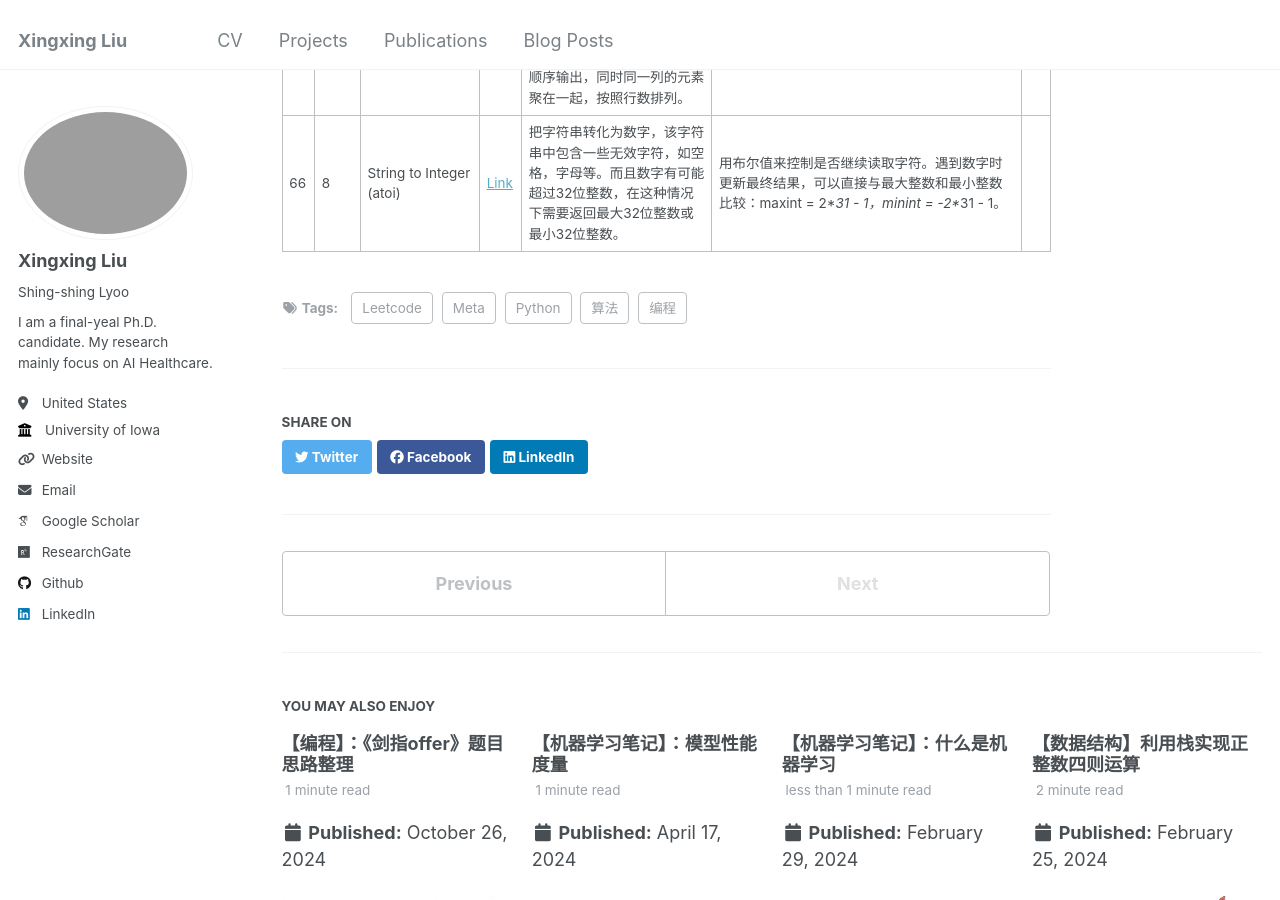
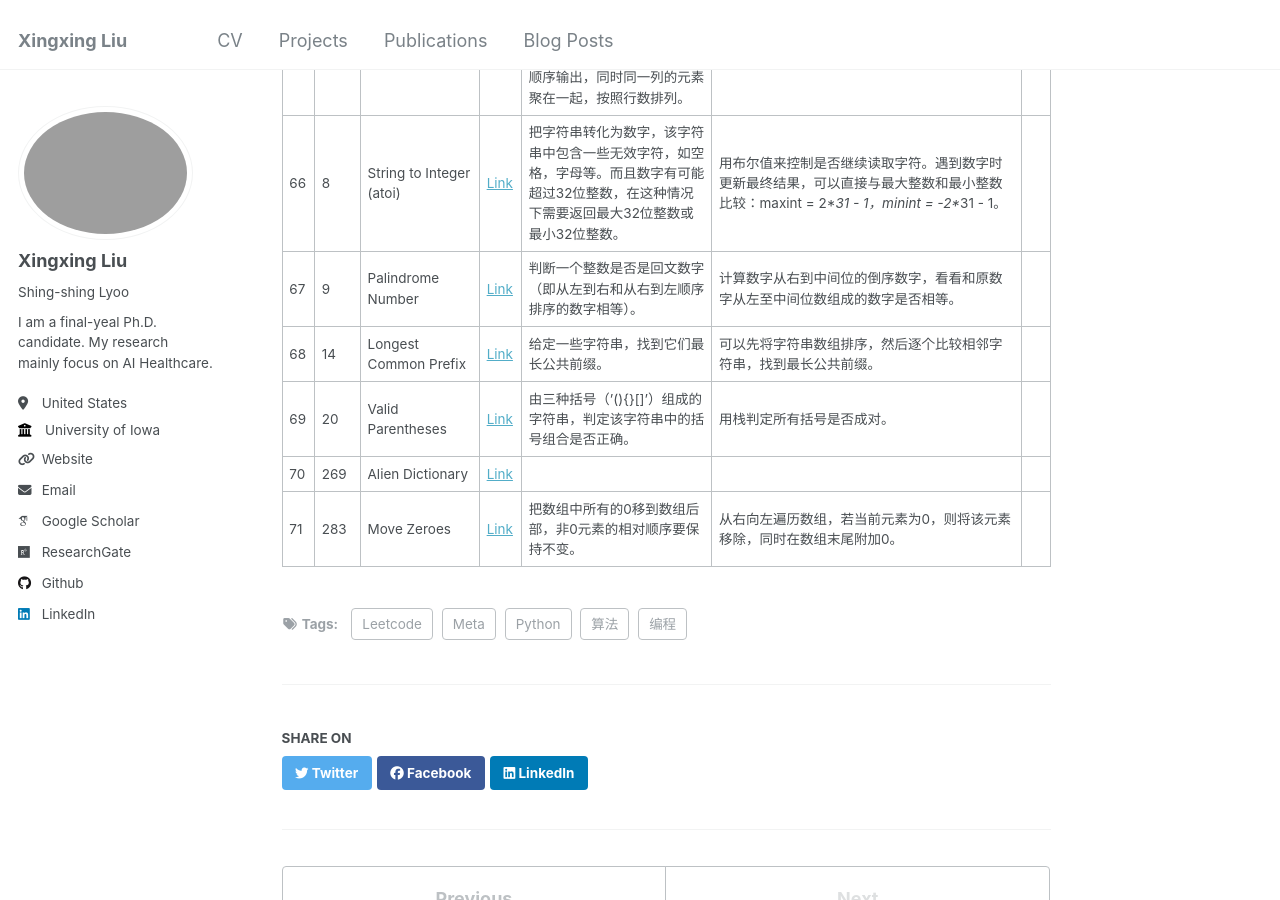
Before and after one commit to xxliu1996/xxliu1996.github.io, a Jekyll site: the page built from _posts/2024-11-10-blog-leetcode-meta.md, in a window 1280 px wide and 900 px high, scrolled down 8185 px. Built offline with Jekyll 4.4.1, drawn with Linux system fonts in a browser that asks for light colours; some web fonts are replaced.

Commit message:
Update blog meta-coding

```diff
--- a/_posts/2024-11-10-blog-leetcode-meta.md
+++ b/_posts/2024-11-10-blog-leetcode-meta.md
@@ -81,3 +81,8 @@ tags:
 |64|647|Palindromic Substrings|[Link](https://leetcode.com/problems/palindromic-substrings/description/)|给定一个字符串，求该字符串有所少个回文子串。|回文字符串的查找需要从其中间向两边扩展寻找。所以遍历字符串每个位置i，分别以left = right = i和left = i, right = i + 1来扩展寻找回文子串。每当得到一个回文子串，count加1。||
 |65|987|Vertical Order Traversal of a Binary Tree|[Link](https://leetcode.com/problems/vertical-order-traversal-of-a-binary-tree/description/)|给定一个二叉树，给每个节点确定一个行数和列数(row， column)。规定从根节点开始，每个节点的左子节点行数加1，列数减1，右子节点，行数加1，列数加1。把该二叉树中的元素按照列数从小到大的顺序输出，同时同一列的元素聚在一起，按照行数排列。|先序遍历二叉树，用一个字典记录每个元素的值。其中，key是列数，value是节点值和行数。则遍历之后得到的字典就把在同一列的元素放在一起了。对于同一列的元素，则可以按照行数来排序输出。||
 |66|8|String to Integer (atoi)|[Link](https://leetcode.com/problems/string-to-integer-atoi/description/)|把字符串转化为数字，该字符串中包含一些无效字符，如空格，字母等。而且数字有可能超过32位整数，在这种情况下需要返回最大32位整数或最小32位整数。|用布尔值来控制是否继续读取字符。遇到数字时更新最终结果，可以直接与最大整数和最小整数比较：maxint = 2\**31 - 1，minint = -2\**31 - 1。||
+|67|9|Palindrome Number|[Link](https://leetcode.com/problems/palindrome-number/description/)|判断一个整数是否是回文数字（即从左到右和从右到左顺序排序的数字相等）。|计算数字从右到中间位的倒序数字，看看和原数字从左至中间位数组成的数字是否相等。||
+|68|14|Longest Common Prefix|[Link](https://leetcode.com/problems/palindrome-number/description/https://leetcode.com/problems/longest-common-prefix/description/)|给定一些字符串，找到它们最长公共前缀。|可以先将字符串数组排序，然后逐个比较相邻字符串，找到最长公共前缀。||
+|69|20|Valid Parentheses|[Link](https://leetcode.com/problems/valid-parentheses/description/)|由三种括号（'(){}[]'）组成的字符串，判定该字符串中的括号组合是否正确。|用栈判定所有括号是否成对。||
+|70|269|Alien Dictionary|[Link](https://leetcode.com/problems/alien-dictionary/description/)||||
+|71|283|Move Zeroes|[Link](https://leetcode.com/problems/move-zeroes/description/)|把数组中所有的0移到数组后部，非0元素的相对顺序要保持不变。|从右向左遍历数组，若当前元素为0，则将该元素移除，同时在数组末尾附加0。||
```
